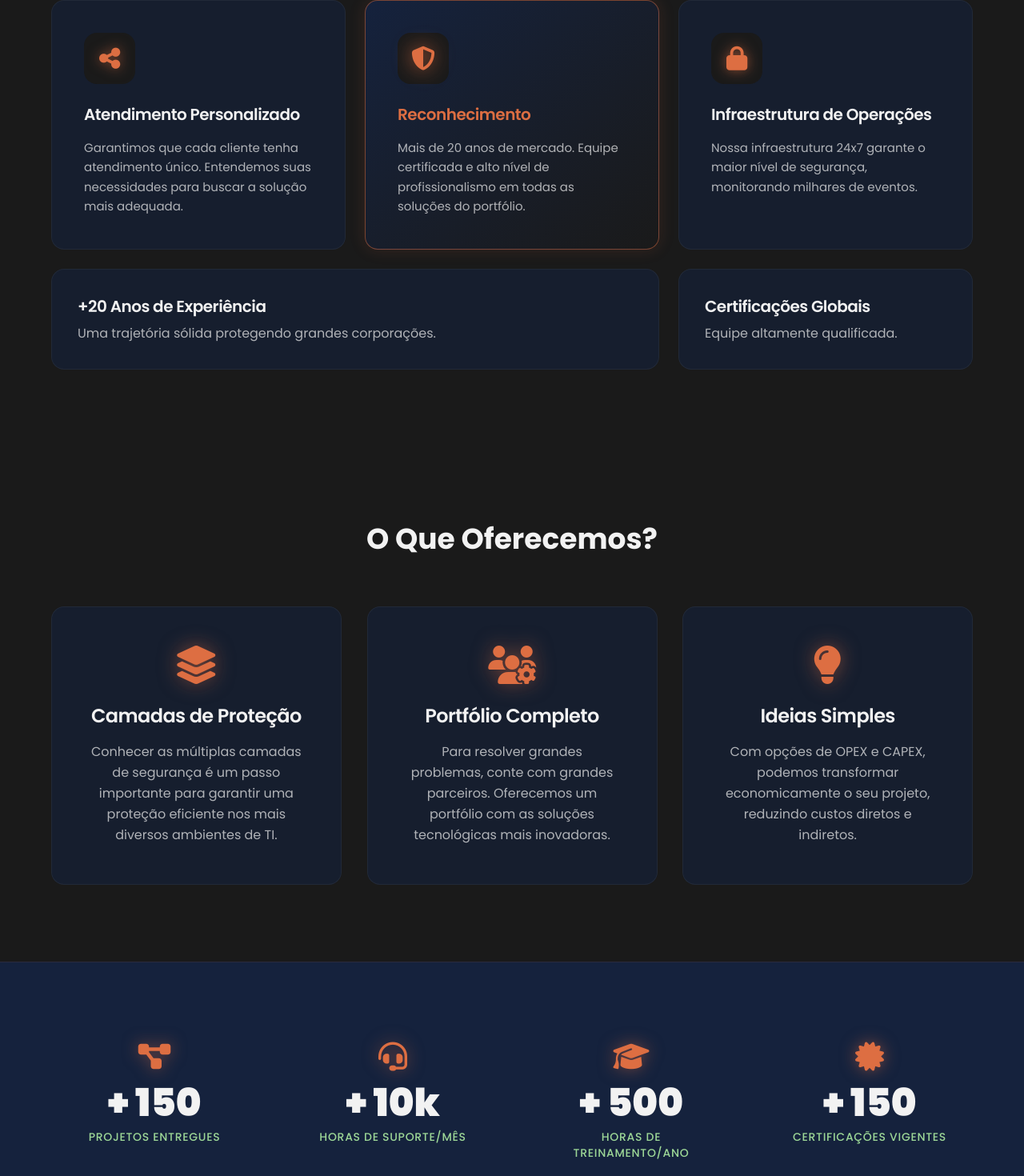
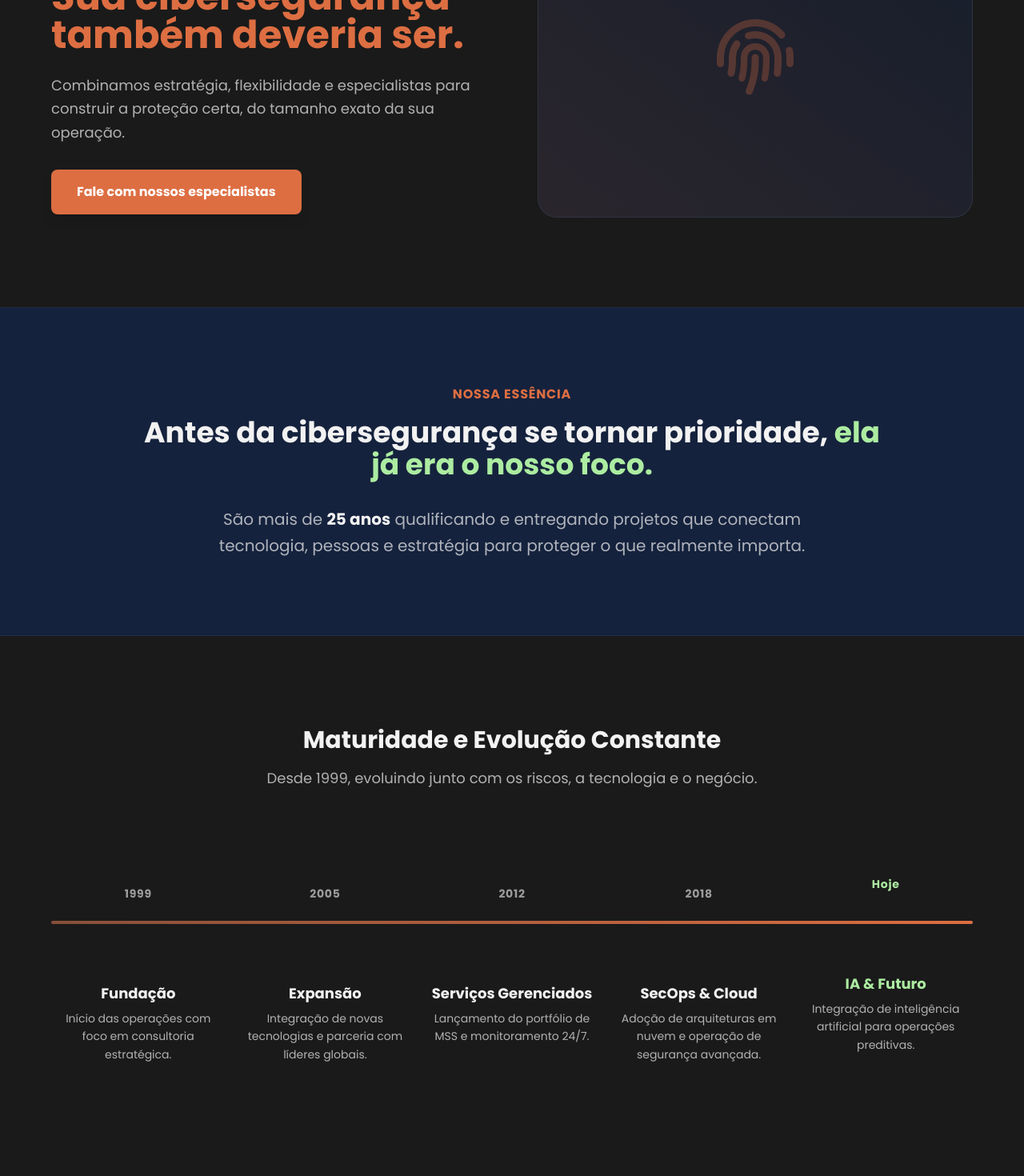
Before and after one commit to ValentinAlmeida/netsecurity, a Next.js app: page / in a window 1280 px wide. Shown: the part 1040-2510 px from the top of the page at 80% size. Built offline with nearby package versions, Linux system fonts and the light colour scheme.

Commit message:
feat(layout): added timeline

```diff
--- a/src/app/globals.css
+++ b/src/app/globals.css
@@ -3,15 +3,11 @@
 @tailwind utilities;
 
 :root {
-  --bg-main: 26 26 26;
-
-  --bg-surface: 21 34 61;
-
-  --text-main: 242 242 242;
-
-  --brand-primary: 221 110 66;
-
-  --brand-secondary: 172 236 161;
+  --coal: 26 26 26;
+  --oxford: 21 34 61;
+  --eggshell: 242 242 242;
+  --sienna: 221 110 66;
+  --mint: 172 236 161;
 }
 
 html {
@@ -19,35 +15,30 @@ html {
 }
 
 body {
-  background-color: rgb(var(--bg-main));
-  color: rgb(var(--text-main));
-  @apply overflow-x-hidden antialiased;
+  @apply bg-coal text-eggshell overflow-x-hidden antialiased;
 }
 
 @layer components {
   .glass-card {
-    @apply bg-surface/60 border border-white/5 backdrop-blur-md rounded-2xl transition-all duration-300;
+    @apply bg-oxford/70 border border-white/10 backdrop-blur-md rounded-xl transition-all duration-300;
   }
 
   .glass-card:hover {
-    @apply border-brand-primary/50 shadow-[0_0_30px_rgba(221,110,66,0.15)] -translate-y-1;
+    @apply border-sienna/50 shadow-[0_0_30px_rgba(221,110,66,0.15)] -translate-y-1 bg-oxford/90;
+  }
+
+  .partner-logo {
+    @apply h-12 w-auto mx-10 opacity-60 brightness-0 invert transition-all duration-300 cursor-pointer;
+  }
+
+  .partner-logo:hover {
+    @apply opacity-100 filter-none scale-110 drop-shadow-[0_0_8px_rgba(172,236,161,0.5)];
   }
 }
 
-.scroll-reveal {
-  opacity: 0;
-  transform: translateY(30px) scale(0.98);
-  filter: blur(10px);
-  transition: all 1.2s cubic-bezier(0.2, 0.8, 0.2, 1);
-}
-
-.scroll-reveal.visible {
-  opacity: 1;
-  transform: translateY(0) scale(1);
-  filter: blur(0);
-}
-
+.scroll-reveal { opacity: 0; transform: translateY(30px) scale(0.98); filter: blur(10px); transition: all 1.2s cubic-bezier(0.2, 0.8, 0.2, 1); }
+.scroll-reveal.visible { opacity: 1; transform: translateY(0) scale(1); filter: blur(0); }
 .delay-1 { transition-delay: 0.1s; }
 .delay-2 { transition-delay: 0.3s; }
 .delay-3 { transition-delay: 0.5s; }
-.delay-4 { transition-delay: 1.0s; }
+.mask-gradient { mask-image: linear-gradient(to right, transparent, black 10%, black 90%, transparent); -webkit-mask-image: linear-gradient(to right, transparent, black 10%, black 90%, transparent); }
--- a/src/app/layout.tsx
+++ b/src/app/layout.tsx
@@ -1,5 +1,6 @@
 import type { Metadata } from 'next'
 import { Poppins } from 'next/font/google'
+import Header from '@/components/Header'
 import './globals.css'
 
 const poppins = Poppins({
@@ -24,7 +25,10 @@ export default function RootLayout({
       <head>
         <link rel="stylesheet" href="https://cdnjs.cloudflare.com/ajax/libs/font-awesome/6.4.0/css/all.min.css" />
       </head>
-      <body className={`${poppins.variable} font-sans antialiased`}>
+      <body className={`${poppins.variable} font-sans antialiased bg-coal text-eggshell`}>
+        <div className="absolute top-0 left-0 w-full z-50">
+          <Header />
+        </div>
         {children}
       </body>
     </html>
--- a/src/app/page.tsx
+++ b/src/app/page.tsx
@@ -3,171 +3,155 @@
 import React from 'react';
 import Footer from '@/components/Footer';
 import ScrollReveal from '@/components/ScrollReveal';
-import AnimatedCounter from '@/components/AnimatedCounter';
 import Hero from '@/components/Hero';
+import Timeline from '@/components/Timeline';
 
-const WhyUsSection = () => (
-  <section className="py-24" id="quem-somos">
-    <ScrollReveal>
-        <h2 className="text-4xl font-bold text-center mb-16">Por que a NetSecurity?</h2>
-    </ScrollReveal>
-
-    <div className="grid grid-cols-1 md:grid-cols-3 gap-6">
-        <ScrollReveal delay="delay-1" className="glass-card p-10 flex flex-col items-start group">
-            <div className="w-16 h-16 bg-background rounded-2xl mb-6 flex justify-center items-center group-hover:bg-brand-secondary/10 transition-colors duration-300">
-                  <i className="fa-solid fa-share-nodes text-3xl text-brand-primary drop-shadow-[0_0_8px_rgba(221,110,66,0.6)]"></i>
-            </div>
-            <h3 className="text-xl mb-4 font-semibold tracking-tight">Atendimento Personalizado</h3>
-            <p className="text-[15px] text-muted font-normal leading-relaxed">Garantimos que cada cliente tenha atendimento único. Entendemos suas necessidades para buscar a solução mais adequada.</p>
-        </ScrollReveal>
-
-        <ScrollReveal delay="delay-2" className="glass-card p-10 flex flex-col items-start border-brand-primary/50 bg-gradient-to-br from-surface to-background shadow-[0_0_20px_rgba(221,110,66,0.15)]">
-            <div className="w-16 h-16 bg-background rounded-2xl mb-6 flex justify-center items-center">
-                <i className="fa-solid fa-shield-halved text-3xl text-brand-primary drop-shadow-[0_0_12px_rgba(221,110,66,0.8)]"></i>
-            </div>
-            <h3 className="text-xl mb-4 text-brand-primary font-semibold tracking-tight">Reconhecimento</h3>
-            <p className="text-[15px] text-muted font-normal leading-relaxed">Mais de 20 anos de mercado. Equipe certificada e alto nível de profissionalismo em todas as soluções do portfólio.</p>
-        </ScrollReveal>
-
-        <ScrollReveal delay="delay-3" className="glass-card p-10 flex flex-col items-start group">
-            <div className="w-16 h-16 bg-background rounded-2xl mb-6 flex justify-center items-center group-hover:bg-brand-secondary/10 transition-colors duration-300">
-                  <i className="fa-solid fa-lock text-3xl text-brand-primary drop-shadow-[0_0_8px_rgba(221,110,66,0.6)]"></i>
-            </div>
-            <h3 className="text-xl mb-4 font-semibold tracking-tight">Infraestrutura de Operações</h3>
-            <p className="text-[15px] text-muted font-normal leading-relaxed">Nossa infraestrutura 24x7 garante o maior nível de segurança, monitorando milhares de eventos.</p>
-        </ScrollReveal>
-
-          <ScrollReveal delay="delay-1" className="glass-card p-8 flex flex-col md:flex-row items-center gap-6 md:col-span-2 group">
-            <div className="flex-1">
-                  <h3 className="text-xl mb-2 font-semibold tracking-tight group-hover:text-brand-secondary transition-colors duration-300">+20 Anos de Experiência</h3>
-                  <p className="text-muted font-normal">Uma trajetória sólida protegendo grandes corporações.</p>
-            </div>
-        </ScrollReveal>
-
-          <ScrollReveal delay="delay-2" className="glass-card p-8 flex flex-col md:flex-row items-center gap-6 md:col-span-1 group">
-            <div className="flex-1">
-                <h3 className="text-xl mb-2 font-semibold tracking-tight group-hover:text-brand-secondary transition-colors duration-300">Certificações Globais</h3>
-                <p className="text-muted font-normal">Equipe altamente qualificada.</p>
-            </div>
-        </ScrollReveal>
-    </div>
-  </section>
-);
-
-const ServicesSection = () => {
-  const servicesData = [
-    { icon: "fa-layer-group", title: "Camadas de Proteção", desc: "Conhecer as múltiplas camadas de segurança é um passo importante para garantir uma proteção eficiente nos mais diversos ambientes de TI." },
-    { icon: "fa-users-gear", title: "Portfólio Completo", desc: "Para resolver grandes problemas, conte com grandes parceiros. Oferecemos um portfólio com as soluções tecnológicas mais inovadoras." },
-    { icon: "fa-lightbulb", title: "Ideias Simples", desc: "Com opções de OPEX e CAPEX, podemos transformar economicamente o seu projeto, reduzindo custos diretos e indiretos." }
-  ];
-
-  return (
-    <section className="py-24" id="servicos">
-        <ScrollReveal>
-            <h2 className="text-4xl font-bold text-center mb-16">O Que Oferecemos?</h2>
-        </ScrollReveal>
-        <div className="grid grid-cols-1 md:grid-cols-3 gap-8">
-            {servicesData.map((item, index) => (
-                <ScrollReveal key={index} delay={`delay-${index + 1}`} className="glass-card p-12 text-center group">
-                    <i className={`fa-solid ${item.icon} text-5xl text-brand-primary mb-6 inline-block drop-shadow-[0_0_12px_rgba(221,110,66,0.5)] group-hover:scale-110 transition-transform duration-300`}></i>
-                    <h3 className="mb-4 text-2xl font-semibold tracking-tight">{item.title}</h3>
-                    <p className="text-muted font-normal leading-relaxed">{item.desc}</p>
-                </ScrollReveal>
-            ))}
-        </div>
-    </section>
-  );
-};
-
-const StatsSection = () => {
-  const stats = [
-    { icon: "fa-diagram-project", value: 150, prefix: "+ ", label: "projetos entregues" },
-    { icon: "fa-headset", value: 10, prefix: "+ ", suffix: "k", label: "horas de suporte/mês" },
-    { icon: "fa-graduation-cap", value: 500, prefix: "+ ", label: "horas de treinamento/ano" },
-    { icon: "fa-certificate", value: 150, prefix: "+ ", label: "certificações vigentes" },
-  ];
-
-  return (
-    <section className="bg-surface border-y border-brand-primary/10 py-20 relative z-10">
-      <div className="max-w-[1200px] mx-auto px-6 grid grid-cols-1 sm:grid-cols-2 md:grid-cols-4 gap-10 text-center">
-          {stats.map((stat, i) => (
-                <ScrollReveal key={i} delay={`delay-${i + 1}`} className="p-5 hover:transform hover:scale-105 transition-transform duration-300">
-                  <i className={`fa-solid ${stat.icon} text-4xl text-brand-primary mb-4 inline-block drop-shadow-[0_0_10px_rgba(221,110,66,0.5)]`}></i>
-                  <span className="block text-5xl font-extrabold mb-2">
-                      <AnimatedCounter
-                          end={stat.value}
-                          prefix={stat.prefix}
-                          suffix={stat.suffix}
-                          duration={2500}
-                      />
-                  </span>
-                  <p className="text-brand-secondary font-medium text-sm uppercase tracking-wider opacity-90">{stat.label}</p>
-              </ScrollReveal>
-          ))}
-      </div>
-    </section>
-  );
-};
-
-const PartnersSection = () => {
+const Home = () => {
   const partners = [
     'cisco', 'citrix', 'netwitness', 'trendmicro',
     'tenable', 'fortinet', 'delinea', 'firemon',
     'forcepoint', 'juniper', 'paloalto', 'secureid'
   ];
 
+  const news = [
+    { title: "O impacto da IA na Cibersegurança", category: "Artigo", date: "22 Out, 2025" },
+    { title: "NetSecurity conquista prêmio global", category: "Notícia", date: "15 Out, 2025" },
+    { title: "Novas ameaças de Ransomware em 2026", category: "Tendências", date: "10 Out, 2025" },
+  ];
+
   return (
-    <section className="py-24 text-center">
+    <main className="min-h-screen font-sans selection:bg-sienna selection:text-white">
+
+      <Hero />
+
+      <section className="relative z-10 py-28 bg-coal">
+        <div className="max-w-[1200px] mx-auto px-6 grid md:grid-cols-2 gap-16 items-center">
           <ScrollReveal>
-            <h2 className="text-4xl font-bold text-center mb-16">Nossos Parceiros</h2>
+            <h2 className="text-4xl md:text-5xl font-bold leading-tight mb-6 text-eggshell">
+              Cada negócio é único. <br />
+              <span className="text-sienna">Sua cibersegurança também deveria ser.</span>
+            </h2>
+            <p className="text-lg text-muted mb-8 leading-relaxed">
+              Combinamos estratégia, flexibilidade e especialistas para construir a proteção certa, do tamanho exato da sua operação.
+            </p>
+            <a href="#contato" className="inline-block px-8 py-4 bg-sienna text-white font-bold rounded-lg hover:bg-sienna/90 transition-all duration-300 shadow-lg hover:shadow-sienna/25 hover:-translate-y-1">
+              Fale com nossos especialistas
+            </a>
           </ScrollReveal>
 
-        <ScrollReveal delay="delay-1" className="overflow-hidden py-16 relative w-full" style={{ maskImage: 'linear-gradient(to right, transparent, black 10%, black 90%, transparent)', WebkitMaskImage: 'linear-gradient(to right, transparent, black 10%, black 90%, transparent)' }}>
+          <ScrollReveal delay="delay-2" className="h-full min-h-[400px] bg-oxford/50 rounded-3xl border border-white/10 flex items-center justify-center relative overflow-hidden group">
+             <div className="absolute inset-0 bg-gradient-to-tr from-sienna/20 to-oxford/20 opacity-50 group-hover:opacity-70 transition-opacity"></div>
+             <i className="fa-solid fa-fingerprint text-8xl text-sienna/30 group-hover:text-sienna/50 transition-colors"></i>
+          </ScrollReveal>
+        </div>
+      </section>
+
+      <section className="py-24 bg-oxford border-y border-white/5">
+        <div className="max-w-[1000px] mx-auto px-6 text-center">
+          <ScrollReveal>
+            <span className="block text-sienna font-bold tracking-wider uppercase mb-4">Nossa Essência</span>
+            <h3 className="text-3xl md:text-4xl font-bold mb-8 text-eggshell">
+              Antes da cibersegurança se tornar prioridade, <span className="text-mint">ela já era o nosso foco.</span>
+            </h3>
+            <p className="text-muted text-xl leading-relaxed max-w-3xl mx-auto">
+              São mais de <strong className="text-eggshell">25 anos</strong> qualificando e entregando projetos que conectam tecnologia, pessoas e estratégia para proteger o que realmente importa.
+            </p>
+          </ScrollReveal>
+        </div>
+      </section>
+
+      <section className="py-28 bg-coal overflow-hidden">
+        <div className="max-w-[1200px] mx-auto px-6">
+          <ScrollReveal>
+            <div className="text-center mb-20">
+              <h2 className="text-3xl font-bold text-eggshell mb-4">Maturidade e Evolução Constante</h2>
+              <p className="text-muted text-lg">Desde 1999, evoluindo junto com os riscos, a tecnologia e o negócio.</p>
+            </div>
+          </ScrollReveal>
+          <Timeline />
+        </div>
+      </section>
+
+      <section className="py-24 bg-oxford/50">
+        <div className="max-w-[1200px] mx-auto px-6 text-center">
+          <ScrollReveal>
+            <h2 className="text-3xl font-bold mb-6 text-eggshell">Ecossistema Estratégico</h2>
+            <p className="max-w-2xl mx-auto text-muted mb-16 text-lg">
+              Construímos um ecossistema sólido de parceiros globais, escolhidos pela excelência técnica para gerar valor real.
+            </p>
+          </ScrollReveal>
+
+          <ScrollReveal delay="delay-1" className="overflow-hidden py-10 relative w-full mask-gradient">
               <div className="flex w-fit animate-scroll items-center hover:[animation-play-state:paused]">
                   {[...partners, ...partners].map((partner, index) => (
                         <img
                           key={index}
                           src={`/assets/img/${partner}.png`}
                           alt={partner}
-                        className="h-12 w-auto mx-12 opacity-60 brightness-0 invert transition-all duration-300 hover:opacity-100 hover:filter hover:brightness-0 hover:invert hover:drop-shadow-[0_0_5px_#aceca1] hover:scale-110 cursor-pointer"
+                          className="partner-logo"
                         />
                   ))}
               </div>
           </ScrollReveal>
+        </div>
       </section>
-  );
-};
 
-const CTASection = () => (
-  <ScrollReveal className="text-center py-20 px-10 my-24 bg-surface border border-brand-primary/20 rounded-2xl shadow-[0_0_40px_rgba(21,34,61,0.6)]">
-      <h2 className="text-3xl font-bold mb-4">Quer elevar o nível de maturidade de Cibersegurança da sua empresa?</h2>
-      <p className="text-xl text-muted mb-10">Fale agora com um dos nossos especialistas.</p>
-      <a href="#contato" className="inline-block px-12 py-4 rounded-md text-lg font-bold transition-all duration-300 bg-brand-primary text-white border border-brand-primary shadow-[0_4px_20px_rgba(221,110,66,0.3)] hover:bg-brand-secondary hover:text-background hover:border-brand-secondary hover:-translate-y-0.5 hover:shadow-[0_6px_25px_rgba(172,236,161,0.5)]">
-          ENTRE EM CONTATO
+      <section className="py-24 bg-coal">
+        <div className="max-w-[1200px] mx-auto px-6">
+          <ScrollReveal className="flex justify-between items-end mb-12">
+            <h2 className="text-3xl font-bold text-eggshell">Notícias e Artigos</h2>
+            <a href="/blog" className="text-sienna hover:text-mint transition-colors text-sm font-bold uppercase tracking-wider flex items-center gap-2">
+              Ver tudo <i className="fa-solid fa-arrow-right"></i>
             </a>
           </ScrollReveal>
-);
 
+          <div className="grid md:grid-cols-3 gap-8">
+            {news.map((item, index) => (
+              <ScrollReveal key={index} delay={`delay-${index + 1}`} className="group cursor-pointer glass-card p-0 overflow-hidden hover:-translate-y-2">
+                <div className="h-52 bg-oxford relative overflow-hidden">
+                  <div className="absolute inset-0 bg-gradient-to-t from-coal/80 to-transparent z-10"></div>
+                  <div className="w-full h-full bg-oxford group-hover:scale-105 transition-transform duration-700 flex items-center justify-center">
+                    <i className="fa-regular fa-image text-4xl text-white/20"></i>
+                  </div>
+                  <span className="absolute top-4 left-4 z-20 bg-sienna text-white text-xs font-bold px-3 py-1 rounded-full uppercase tracking-wider">{item.category}</span>
+                </div>
+                <div className="p-8">
+                  <span className="text-muted text-sm mb-3 block">{item.date}</span>
+                  <h3 className="text-xl font-bold text-eggshell group-hover:text-sienna transition-colors leading-tight">{item.title}</h3>
+                </div>
+              </ScrollReveal>
+            ))}
+          </div>
+        </div>
+      </section>
 
-export default function Home() {
-  return (
-    <main className="min-h-screen text-foreground font-sans selection:bg-brand-primary selection:text-white">
-
-      <Hero />
-
-      <div className="relative z-10 max-w-[1200px] mx-auto px-6 pt-10">
-        <WhyUsSection />
-        <ServicesSection />
+      <section className="py-24 bg-oxford relative overflow-hidden">
+        <div className="absolute inset-0 opacity-10 pointer-events-none">
+            <i className="fa-solid fa-network-wired absolute top-10 left-10 text-9xl"></i>
+            <i className="fa-solid fa-shield-halved absolute bottom-10 right-10 text-9xl"></i>
         </div>
 
-      <StatsSection />
-
-      <div className="max-w-[1200px] mx-auto px-6 relative z-10">
-        <PartnersSection />
-        <CTASection />
+        <div className="max-w-[1000px] mx-auto px-6 relative z-10 rounded-3xl bg-coal/50 border border-white/5 p-12 md:p-16 backdrop-blur-lg flex flex-col md:flex-row items-center justify-between gap-10 shadow-2xl">
+          <div className="md:w-1/2 text-left">
+            <h2 className="text-3xl md:text-4xl font-bold mb-4 text-eggshell">Assine nossa Newsletter</h2>
+            <p className="text-muted text-lg">Receba insights exclusivos e tendências de cibersegurança diretamente no seu e-mail.</p>
           </div>
+          <div className="md:w-1/2 w-full flex flex-col sm:flex-row gap-4">
+            <input
+              type="email"
+              placeholder="Seu e-mail corporativo"
+              className="flex-1 px-6 py-4 rounded-xl bg-coal border border-white/10 text-eggshell placeholder:text-muted/60 focus:outline-none focus:border-sienna/50 transition-colors"
+            />
+            <button className="px-8 py-4 bg-sienna text-white font-bold rounded-xl hover:bg-sienna/90 transition-all shadow-lg hover:shadow-sienna/30 hover:-translate-y-1 whitespace-nowrap">
+              Inscrever-se
+            </button>
+          </div>
+        </div>
+      </section>
 
       <Footer />
     </main>
   );
-}
+};
+
+export default Home;
--- /dev/null
+++ b/src/components/Timeline.tsx
@@ -0,0 +1,72 @@
+"use client"
+
+import React, { useEffect, useRef, useState } from 'react';
+
+const timelineData = [
+  { year: "1999", title: "Fundação", desc: "Início das operações com foco em consultoria estratégica." },
+  { year: "2005", title: "Expansão", desc: "Integração de novas tecnologias e parceria com líderes globais." },
+  { year: "2012", title: "Serviços Gerenciados", desc: "Lançamento do portfólio de MSS e monitoramento 24/7." },
+  { year: "2018", title: "SecOps & Cloud", desc: "Adoção de arquiteturas em nuvem e operação de segurança avançada." },
+  { year: "Hoje", title: "IA & Futuro", desc: "Integração de inteligência artificial para operações preditivas.", highlight: true },
+];
+
+const Timeline = () => {
+  const [visible, setVisible] = useState(false);
+  const ref = useRef<HTMLDivElement>(null);
+
+  useEffect(() => {
+    const observer = new IntersectionObserver(
+      ([entry]) => { if (entry.isIntersecting) { setVisible(true); observer.disconnect(); } },
+      { threshold: 0.3 }
+    );
+    if (ref.current) observer.observe(ref.current);
+    return () => observer.disconnect();
+  }, []);
+
+  return (
+    <div ref={ref} className="py-10 relative">
+
+      <div className="absolute top-[84px] left-0 w-full h-1 bg-white/10 rounded-full"></div>
+
+      <div
+        className="absolute top-[84px] left-0 h-1 bg-gradient-to-r from-sienna/50 to-sienna rounded-full transition-all duration-[2500ms] ease-out"
+        style={{ width: visible ? '100%' : '0%' }}
+      ></div>
+
+      <div className="grid grid-cols-5 gap-4 relative z-10">
+        {timelineData.map((item, index) => (
+          <div key={index} className={`flex flex-col items-center text-center group ${item.highlight ? '-mt-3' : ''}`}>
+
+            <span
+              className={`mb-8 text-sm font-bold tracking-wider transition-all duration-500 ${item.highlight ? 'text-mint' : 'text-eggshell/60 group-hover:text-sienna'}`}
+              style={{ opacity: visible ? 1 : 0, transform: visible ? 'translateY(0)' : 'translateY(-20px)', transitionDelay: `${index * 200}ms` }}
+            >
+              {item.year}
+            </span>
+
+            <div
+              className={`w-6 h-6 rounded-full border-4 transition-all duration-500 bg-coal relative z-20
+                ${item.highlight
+                  ? 'border-mint shadow-[0_0_15px_rgba(172,236,161,0.5)] scale-125'
+                  : 'border-sienna group-hover:shadow-[0_0_10px_rgba(221,110,66,0.4)] group-hover:scale-110'
+                }`}
+              style={{ opacity: visible ? 1 : 0, scale: visible ? 1 : 0, transitionDelay: `${index * 200 + 100}ms` }}
+            >
+               {item.highlight && <div className="absolute inset-0 rounded-full bg-mint animate-ping opacity-40"></div>}
+            </div>
+
+            <div
+               className="mt-12 flex flex-col gap-2 transition-all duration-500 px-2"
+               style={{ opacity: visible ? 1 : 0, transform: visible ? 'translateY(0)' : 'translateY(20px)', transitionDelay: `${index * 200 + 300}ms` }}
+            >
+              <h3 className={`font-bold text-lg leading-tight ${item.highlight ? 'text-mint' : 'text-eggshell'}`}>{item.title}</h3>
+              <p className="text-sm text-muted leading-relaxed">{item.desc}</p>
+            </div>
+          </div>
+        ))}
+      </div>
+    </div>
+  );
+};
+
+export default Timeline;
```
Also changed, not shown: src/components/Hero.tsx (+6 -10 lines), tailwind.config.ts (+6 -19 lines). Lines whose indentation alone changed are shown as unchanged.
